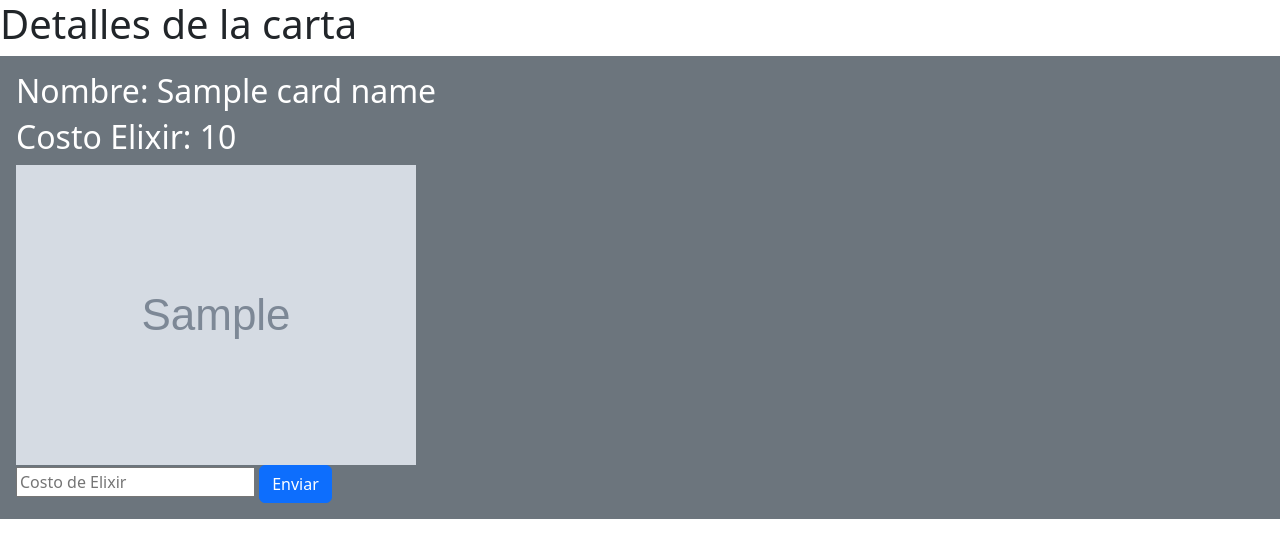
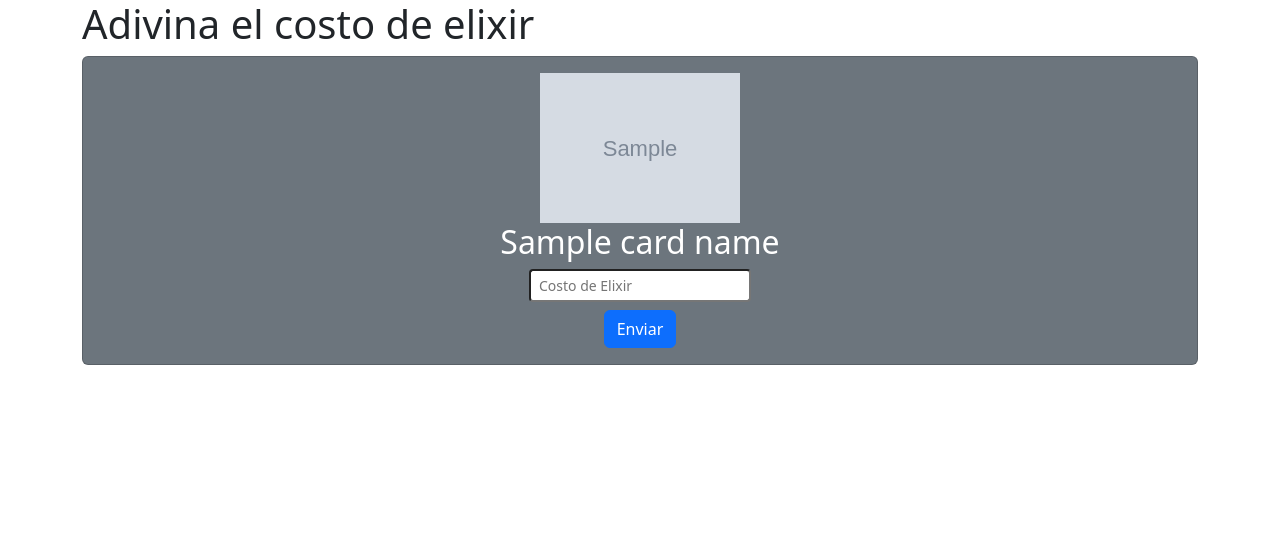
Before and after one commit to AlejandroMinor/Clash_Royale_Card_Elixir_Guess, a Flask app: template templates/show_card.html in a window 1280 px wide. Shown: the top 558 px of the page. Run offline with Flask 3, Linux system fonts and the light colour scheme; the template is opened without the code that fills it: most values are stand-ins (such as "Sample title", 1, 10 or a date in 2020); grey boxes marked "Sample" are stand-in pictures; some libraries are stand-ins or nearby versions.

Commit message:
[CHANGE] Cambios en estructura de app y plantilla para mostrar cartas

```diff
--- a/app.py
+++ b/app.py
@@ -14,11 +14,8 @@ def index():
 def respuesta():
     respuesta = str(request.form['respuesta'])
     card_cost = str(request.form['card_cost'])
-    print(respuesta)
-    print(type(respuesta))
-    print(card_cost)
-    print(type(card_cost))
-    if respuesta == str(card_cost):
+
+    if respuesta == card_cost:
         alert_message = 'Respuesta correcta'
         alert_class = 'alert-success'
     else:
--- a/templates/show_card.html
+++ b/templates/show_card.html
@@ -1,25 +1,31 @@
 <!DOCTYPE html>
 <html>
 {% extends 'base.html' %}
+
 <head>
     {% block title %}
-    <title>Detalles de la carta</title>
+    <title>{{ card_name }}</title>
     {% endblock %}
 </head>
 
 <body>
     {% block content %}
-    <h1>Detalles de la carta</h1>
-
-    <div class="p-3 mb-2 bg-secondary text-white">
-        <h2>Nombre: {{ card_name }}</h2>
-        <h2>Costo Elixir: {{ card_cost }}</h2>
-        <img src="{{ card_img_url }}" alt="{{ card_name }}" class="img-rounded">
-        <form action="/respuesta" method="post">
-            <input type="text" name="respuesta" required placeholder="Costo de Elixir">
-            <input type="hidden" name="card_cost" value="{{ card_cost }}">
-            <input type="submit" class="btn btn-primary" value="Enviar">
-        </form>
+    <div class="container">
+        <h1>Adivina el costo de elixir</h1>
+        <div class="card bg-secondary text-white">
+            <div class="card-body text-center">
+                <img src="{{ card_img_url }}" alt="{{ card_name }}" class="img-fluid" width="200rem">
+                <h2>{{ card_name }}</h2>
+                <form action="/respuesta" method="post">
+                    <div class="form-group">
+                        <input type="number" inputmode="numeric" class="form-control-sm mb-2"
+                            name="respuesta" required placeholder="Costo de Elixir">
+                    </div>
+                    <input type="hidden" name="card_cost" value="{{ card_cost }}">
+                    <button type="submit" class="btn btn-primary">Enviar</button>
+                </form>
+            </div>
+        </div>
     </div>
     {% endblock %}
 </body>
```
